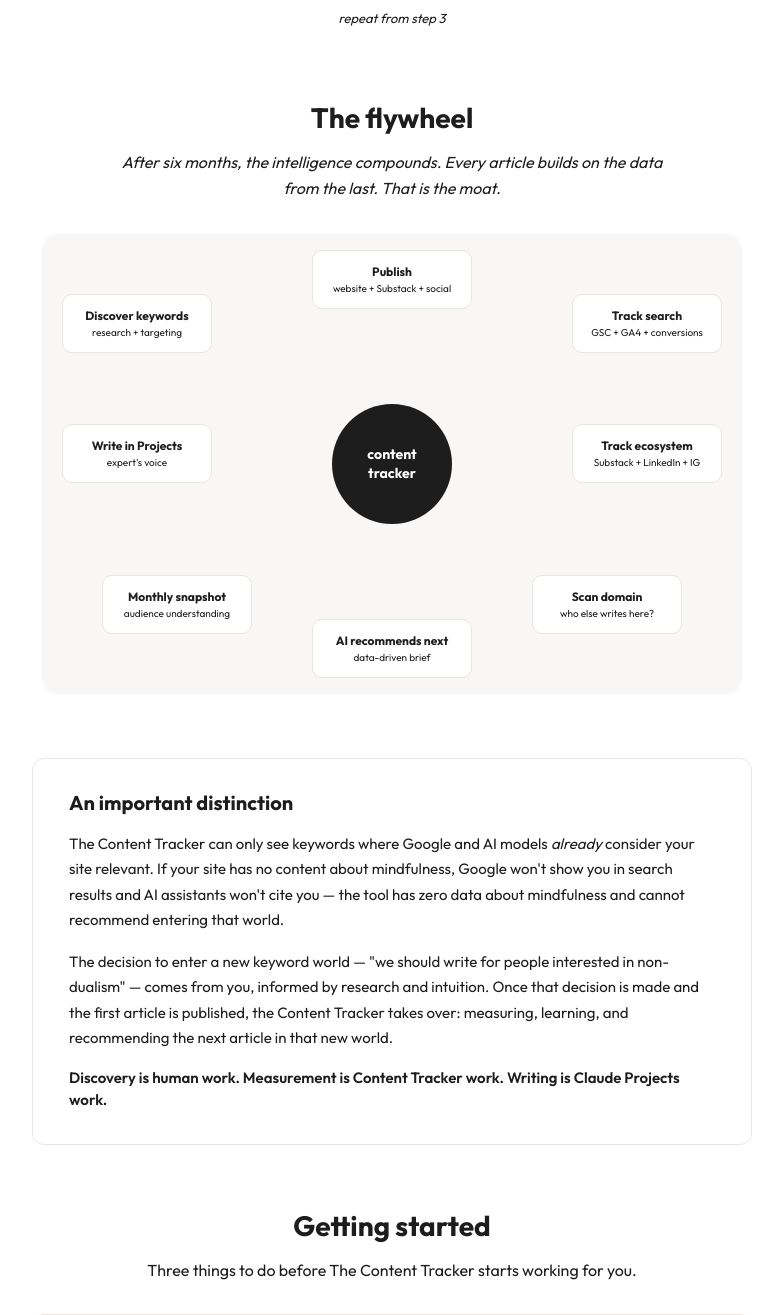
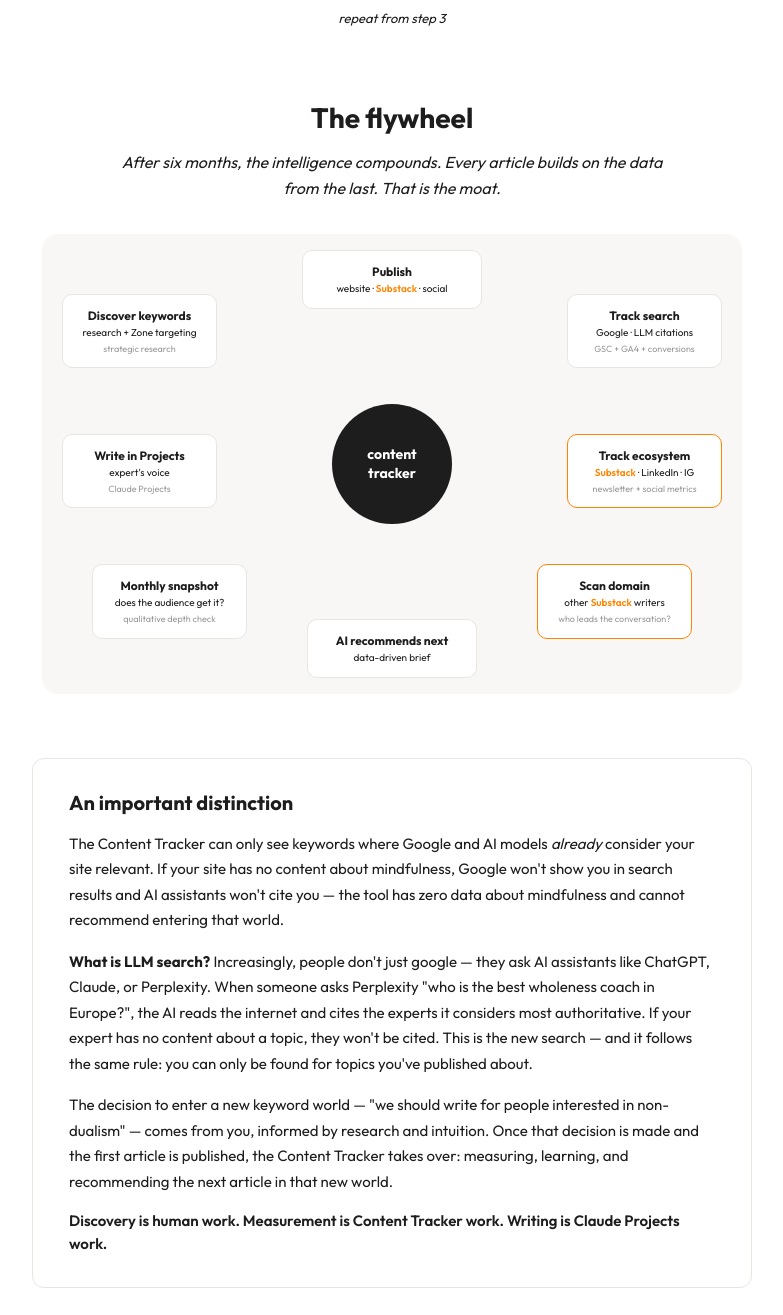
Before and after one commit to SuperStoriesAmsterdam/ContentTracker, a Flask app: page /manual in a window 1280 px wide. Shown: the part 3172-4487 px from the top of the page, without its empty margins (248-1031 px from the left). Run offline with Flask 3, Linux system fonts and the light colour scheme; some libraries are stand-ins or nearby versions.

Commit message:
Update flywheel + add LLM search explanation
Flywheel: Substack highlighted in orange where relevant,
LLM citations alongside Google, tool/method labels per step
HOW page: plain-language explanation of LLM search added

Co-Authored-By: Claude Opus 4.6 (1M context) <noreply@anthropic.com>

```diff
--- a/templates/manual.html
+++ b/templates/manual.html
@@ -179,44 +179,50 @@
                 <div style="color: #fff; font-size: 14px; font-weight: 700; text-align: center; line-height: 1.3;">content<br>tracker</div>
             </div>
             <!-- Top: Publish -->
-            <div style="position: absolute; left: 50%; top: 16px; transform: translateX(-50%); background: #fff; border: 1px solid #E8E6E2; border-radius: 10px; padding: 12px 16px; text-align: center; width: 160px;">
+            <div style="position: absolute; left: 50%; top: 16px; transform: translateX(-50%); background: #fff; border: 1px solid #E8E6E2; border-radius: 10px; padding: 12px 16px; text-align: center; width: 180px;">
                 <div style="font-size: 12px; font-weight: 700;">Publish</div>
-                <div style="font-size: 10px;">website + Substack + social</div>
+                <div style="font-size: 10px;">website · <span style="color: #FF8400; font-weight: 600;">Substack</span> · social</div>
             </div>
             <!-- Top-right: Track search -->
-            <div style="position: absolute; right: 20px; top: 60px; background: #fff; border: 1px solid #E8E6E2; border-radius: 10px; padding: 12px 16px; text-align: center; width: 150px;">
+            <div style="position: absolute; right: 20px; top: 60px; background: #fff; border: 1px solid #E8E6E2; border-radius: 10px; padding: 12px 16px; text-align: center; width: 155px;">
                 <div style="font-size: 12px; font-weight: 700;">Track search</div>
-                <div style="font-size: 10px;">GSC + GA4 + conversions</div>
+                <div style="font-size: 10px;">Google · LLM citations</div>
+                <div style="font-size: 9px; color: #999; margin-top: 2px;">GSC + GA4 + conversions</div>
             </div>
             <!-- Right: Track ecosystem -->
-            <div style="position: absolute; right: 20px; top: 190px; background: #fff; border: 1px solid #E8E6E2; border-radius: 10px; padding: 12px 16px; text-align: center; width: 150px;">
+            <div style="position: absolute; right: 20px; top: 200px; background: #fff; border: 1px solid #FF8400; border-radius: 10px; padding: 12px 16px; text-align: center; width: 155px;">
                 <div style="font-size: 12px; font-weight: 700;">Track ecosystem</div>
-                <div style="font-size: 10px;">Substack + LinkedIn + IG</div>
+                <div style="font-size: 10px;"><span style="color: #FF8400; font-weight: 600;">Substack</span> · LinkedIn · IG</div>
+                <div style="font-size: 9px; color: #999; margin-top: 2px;">newsletter + social metrics</div>
             </div>
             <!-- Bottom-right: Domain landscape -->
-            <div style="position: absolute; right: 60px; bottom: 60px; background: #fff; border: 1px solid #E8E6E2; border-radius: 10px; padding: 12px 16px; text-align: center; width: 150px;">
+            <div style="position: absolute; right: 50px; bottom: 55px; background: #fff; border: 1px solid #FF8400; border-radius: 10px; padding: 12px 16px; text-align: center; width: 155px;">
                 <div style="font-size: 12px; font-weight: 700;">Scan domain</div>
-                <div style="font-size: 10px;">who else writes here?</div>
+                <div style="font-size: 10px;">other <span style="color: #FF8400; font-weight: 600;">Substack</span> writers</div>
+                <div style="font-size: 9px; color: #999; margin-top: 2px;">who leads the conversation?</div>
             </div>
             <!-- Bottom: AI recommends -->
-            <div style="position: absolute; left: 50%; bottom: 16px; transform: translateX(-50%); background: #fff; border: 1px solid #E8E6E2; border-radius: 10px; padding: 12px 16px; text-align: center; width: 160px;">
+            <div style="position: absolute; left: 50%; bottom: 16px; transform: translateX(-50%); background: #fff; border: 1px solid #E8E6E2; border-radius: 10px; padding: 12px 16px; text-align: center; width: 170px;">
                 <div style="font-size: 12px; font-weight: 700;">AI recommends next</div>
                 <div style="font-size: 10px;">data-driven brief</div>
             </div>
             <!-- Bottom-left: Qualitative -->
-            <div style="position: absolute; left: 60px; bottom: 60px; background: #fff; border: 1px solid #E8E6E2; border-radius: 10px; padding: 12px 16px; text-align: center; width: 150px;">
+            <div style="position: absolute; left: 50px; bottom: 55px; background: #fff; border: 1px solid #E8E6E2; border-radius: 10px; padding: 12px 16px; text-align: center; width: 155px;">
                 <div style="font-size: 12px; font-weight: 700;">Monthly snapshot</div>
-                <div style="font-size: 10px;">audience understanding</div>
+                <div style="font-size: 10px;">does the audience get it?</div>
+                <div style="font-size: 9px; color: #999; margin-top: 2px;">qualitative depth check</div>
             </div>
             <!-- Left: Write -->
-            <div style="position: absolute; left: 20px; top: 190px; background: #fff; border: 1px solid #E8E6E2; border-radius: 10px; padding: 12px 16px; text-align: center; width: 150px;">
+            <div style="position: absolute; left: 20px; top: 200px; background: #fff; border: 1px solid #E8E6E2; border-radius: 10px; padding: 12px 16px; text-align: center; width: 155px;">
                 <div style="font-size: 12px; font-weight: 700;">Write in Projects</div>
                 <div style="font-size: 10px;">expert's voice</div>
+                <div style="font-size: 9px; color: #999; margin-top: 2px;">Claude Projects</div>
             </div>
             <!-- Top-left: Discover -->
-            <div style="position: absolute; left: 20px; top: 60px; background: #fff; border: 1px solid #E8E6E2; border-radius: 10px; padding: 12px 16px; text-align: center; width: 150px;">
+            <div style="position: absolute; left: 20px; top: 60px; background: #fff; border: 1px solid #E8E6E2; border-radius: 10px; padding: 12px 16px; text-align: center; width: 155px;">
                 <div style="font-size: 12px; font-weight: 700;">Discover keywords</div>
-                <div style="font-size: 10px;">research + targeting</div>
+                <div style="font-size: 10px;">research + Zone targeting</div>
+                <div style="font-size: 9px; color: #999; margin-top: 2px;">strategic research</div>
             </div>
         </div>
     </div>
@@ -226,6 +232,9 @@
         <h3 style="font-size: 20px; font-weight: 700; margin-bottom: 16px;">An important distinction</h3>
         <p style="font-size: 15px; color: #1d1d1d; line-height: 1.7; margin-bottom: 16px;">
             The Content Tracker can only see keywords where Google and AI models <em>already</em> consider your site relevant. If your site has no content about mindfulness, Google won't show you in search results and AI assistants won't cite you — the tool has zero data about mindfulness and cannot recommend entering that world.
+        </p>
+        <p style="font-size: 15px; color: #1d1d1d; line-height: 1.7; margin-bottom: 16px;">
+            <strong>What is LLM search?</strong> Increasingly, people don't just google — they ask AI assistants like ChatGPT, Claude, or Perplexity. When someone asks Perplexity "who is the best wholeness coach in Europe?", the AI reads the internet and cites the experts it considers most authoritative. If your expert has no content about a topic, they won't be cited. This is the new search — and it follows the same rule: you can only be found for topics you've published about.
         </p>
         <p style="font-size: 15px; color: #1d1d1d; line-height: 1.7; margin-bottom: 16px;">
             The decision to enter a new keyword world — "we should write for people interested in non-dualism" — comes from you, informed by research and intuition. Once that decision is made and the first article is published, the Content Tracker takes over: measuring, learning, and recommending the next article in that new world.
```
